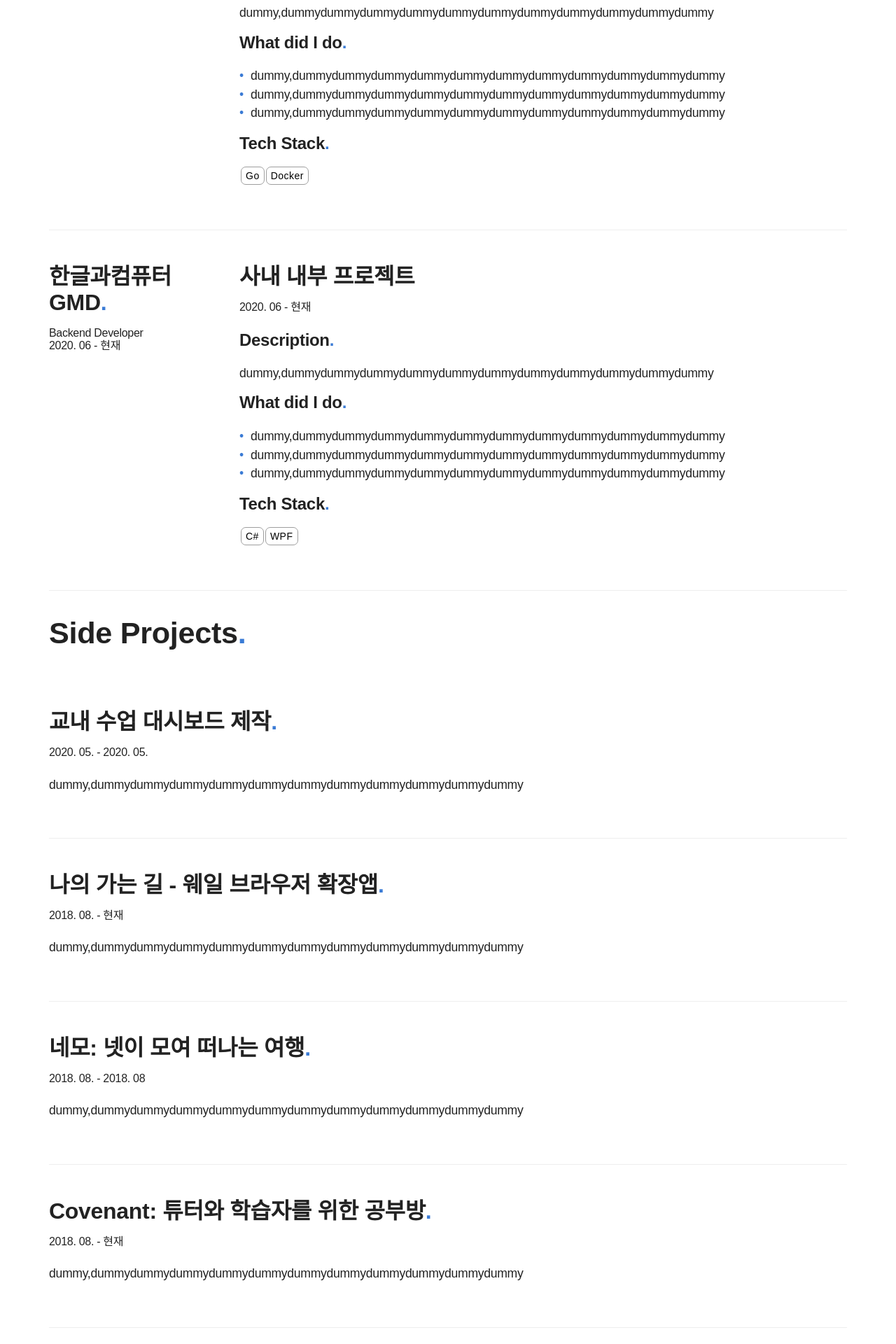
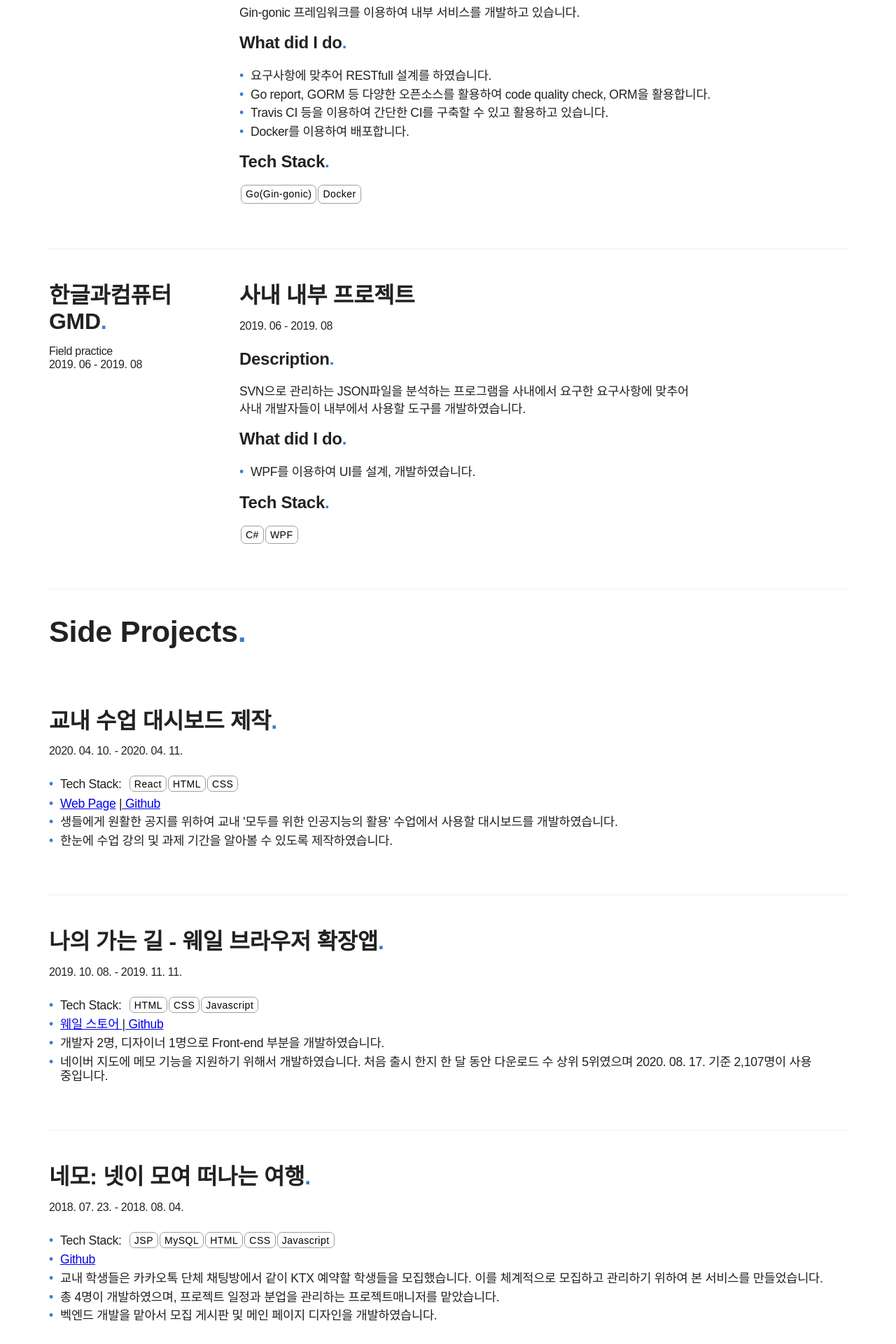
Before and after one commit to KoEonYack/resume, a React (Create React App) app: page / in a window 1280 px wide. Shown: the part 740-2660 px from the top of the page at 70% size. Built offline with nearby package versions, Linux system fonts and the light colour scheme; a web font is replaced by a local one.

Commit message:
Init deploy

```diff
--- a/public/index.html
+++ b/public/index.html
@@ -15,6 +15,14 @@
   <link rel="apple-touch-icon" href="%PUBLIC_URL%/logo192.png" />
   <link rel="manifest" href="%PUBLIC_URL%/manifest.json" />
   <title>이력서 - 고언약</title>
+  <script async src="https://www.googletagmanager.com/gtag/js?id=UA-163305315-2"></script>
+  <script>
+    window.dataLayer = window.dataLayer || [];
+    function gtag(){dataLayer.push(arguments);}
+    gtag('js', new Date());
+
+    gtag('config', 'UA-163305315-2');
+  </script>
 </head>
 <body>
   <noscript>You need to enable JavaScript to run this app.</noscript>
--- a/src/sections/projects.js
+++ b/src/sections/projects.js
@@ -7,24 +7,80 @@ function projects() {
 
             <div className="other">
                 <h3>교내 수업 대시보드 제작<span className="period-mark">.</span></h3>
-                <span className="time"><time dateTime="2020-05">2020. 05.</time> - 2020. 05.</span>
-                <p> dummy,dummydummydummydummydummydummydummydummydummydummydummy </p>
+                <span className="time"><time dateTime="2020-05">2020. 04. 10.</time> - 2020. 04. 11.</span>
+                <ul>
+                    <li>
+                        Tech Stack: &nbsp;
+                        <span className="inner-button">React</span>
+                        <span className="inner-button">HTML</span>
+                        <span className="inner-button">CSS</span>
+                    </li>
+                    <li>
+                        <a href="https://koeonyack.github.io/aiforall-dashboard/ "> Web Page</a> |
+                        <a href="https://github.com/KoEonYack/aiforall-dashboard"> Github </a>
+                    </li>
+                    <li> 생들에게 원활한 공지를 위하여 교내 '모두를 위한 인공지능의 활용' 수업에서 사용할 대시보드를 개발하였습니다. </li>
+                    <li> 한눈에 수업 강의 및 과제 기간을 알아볼 수 있도록 제작하였습니다.  </li>
+                </ul>
             </div>
             <div className="other">
                 <h3>나의 가는 길 - 웨일 브라우저 확장앱<span className="period-mark">.</span></h3>
-                <span className="time"><time dateTime="2018-08">2018. 08.</time> - 현재</span>
-                <p> dummy,dummydummydummydummydummydummydummydummydummydummydummy </p>
+                <span className="time"><time dateTime="2019-10">2019. 10. 08.</time> - 2019. 11. 11.</span>
+                <ul>
+                    <li>
+                        Tech Stack: &nbsp;
+                        <span className="inner-button">HTML</span>
+                        <span className="inner-button">CSS</span>
+                        <span className="inner-button">Javascript</span>
+                    </li>
+                    <li>
+                        <a href="https://store.whale.naver.com/detail/fokfogbddicgbklmjpmbjahojlojhklg "> 웨일 스토어 </a> |
+                        <a href="https://github.com/whale-lab/my-path"> Github </a>
+                    </li>
+                    <li> 개발자 2명, 디자이너 1명으로 Front-end 부분을 개발하였습니다. </li>
+                    <li> 네이버 지도에 메모 기능을 지원하기 위해서 개발하였습니다. 처음 출시 한지 한 달 동안 다운로드 수 상위 5위였으며 2020. 08. 17. 기준 2,107명이 사용 중입니다. </li>
+                </ul>
             </div>
 
             <div className="other">
                 <h3>네모: 넷이 모여 떠나는 여행<span className="period-mark">.</span></h3>
-                <span className="time"><time dateTime="2018-08">2018. 08.</time> - 2018. 08</span>
-                <p> dummy,dummydummydummydummydummydummydummydummydummydummydummy </p>
+                <span className="time"><time dateTime="2018-07">2018. 07. 23.</time> - 2018. 08. 04.</span>
+                <ul>
+                    <li>
+                        Tech Stack: &nbsp;
+                        <span className="inner-button">JSP</span>
+                        <span className="inner-button">MySQL</span>
+                        <span className="inner-button">HTML</span>
+                        <span className="inner-button">CSS</span>
+                        <span className="inner-button">Javascript</span>
+                    </li>
+                    <li>
+                        <a href="https://github.com/KoEonYack/Nemo-Project"> Github </a>
+                    </li>
+                    <li> 교내 학생들은 카카오톡 단체 채팅방에서 같이 KTX 예약할 학생들을 모집했습니다. 이를 체계적으로 모집하고 관리하기 위하여 본 서비스를 만들었습니다.  </li>
+                    <li> 총 4명이 개발하였으며, 프로젝트 일정과 분업을 관리하는 프로젝트매니저를 맡았습니다. </li>
+                    <li> 벡엔드 개발을 맡아서 모집 게시판 및 메인 페이지 디자인을 개발하였습니다. </li>
+                </ul>
             </div>
             <div className="other">
                 <h3>Covenant: 튜터와 학습자를 위한 공부방<span className="period-mark">.</span></h3>
-                <span className="time"><time dateTime="2018-08">2018. 08.</time> - 현재</span>
-                <p> dummy,dummydummydummydummydummydummydummydummydummydummydummy </p>
+                <span className="time"><time dateTime="2017-07">2017. 07. 20.</time> - 2017. 08. 14.</span>
+                <ul>
+                    <li>
+                        Tech Stack: &nbsp;
+                        <span className="inner-button">Django</span>
+                        <span className="inner-button">AWS EC2</span>
+                        <span className="inner-button">HTML</span>
+                        <span className="inner-button">CSS</span>
+                        <span className="inner-button">Javascript</span>
+                    </li>
+                    <li>
+                        <a href="https://github.com/KoEonYack/covenant"> Github </a>
+                    </li>
+                    <li> 프론트엔드 / 백엔드 기술환경 세팅 및 전체 기능을 구현하였습니다.  </li>
+                    <li> 본교 튜터는 학생들에게 일일이 메일로 혹은 단체 대화방을 통해서 질문을 받고 답변하였습니다. 질문에 대한 공유 및 체계적인 관리를 위해 개발하였습니다. </li>
+                    <li> 유사한 교내 서비스인 LMS가 출범하기 전까지 4달간 본 서비스를 활용하였습니다. </li>
+                </ul>
             </div>
         </section>
     )
--- a/src/sections/teaching.js
+++ b/src/sections/teaching.js
@@ -7,7 +7,6 @@ function teaching() {
             <div className="other">
                 <h3>블로그 운영<span className="period-mark">.</span></h3>
                 <span className="time"><time dateTime="2017-06">2017. 06.</time> - 현재</span>
-
                 <p>
                     <a href="http://covenant.tistory.com/">covenant</a>
                         개인 블로그를 운영하고 있습니다. '서버', '알고리즘', '네트워크' 등등
@@ -15,7 +14,6 @@ function teaching() {
                         누적방문 178,000명(20. 08. 16 기준)을 기록하고 있습니다.
                 </p>
             </div>
-
 
             <div className="other">
                 <h3>교내 Tutor, TA<span className="period-mark">.</span></h3>
--- a/src/sections/works.js
+++ b/src/sections/works.js
@@ -7,7 +7,7 @@ function works() {
             <div className="row">
                 <div className="row-left">
                     <h3>올림플래닛<span className="period-mark">.</span></h3>
-                    <span className="role">Backend Developer</span>
+                    <span className="role">Backend Developer(Intern)</span>
                     <span>
                         <time dateTime="2020-06">2020. 06</time> - 현재
                     </span>
@@ -18,17 +18,19 @@ function works() {
                         <time dateTime="2020-06">2020. 06</time> - 현재
                     </span>
                     <h5>Description<span className="period-mark">.</span></h5>
-                    <p> dummy,dummydummydummydummydummydummydummydummydummydummydummy </p>
+                    <p> Gin-gonic 프레임워크를 이용하여 내부 서비스를 개발하고 있습니다.</p>
 
                     <h5>What did I do<span className="period-mark">.</span></h5>
                     <ul>
-                        <li>dummy,dummydummydummydummydummydummydummydummydummydummydummy</li>
-                        <li>dummy,dummydummydummydummydummydummydummydummydummydummydummy</li>
-                        <li>dummy,dummydummydummydummydummydummydummydummydummydummydummy</li>
+                        <li> 요구사항에 맞추어 RESTfull 설계를 하였습니다. </li>
+                        <li> Go report, GORM 등 다양한 오픈소스를 활용하여 code quality check, ORM을 활용합니다. </li>
+                        <li> Travis CI 등을 이용하여 간단한 CI를 구축할 수 있고 활용하고 있습니다. </li>
+                        <li> Docker를 이용하여 배포합니다. </li>
                     </ul>
+
                     <h5>Tech Stack<span className="period-mark">.</span></h5>
                     <p>
-                        <span className="inner-button">Go</span>
+                        <span className="inner-button">Go(Gin-gonic)</span>
                         <span className="inner-button">Docker</span>
                     </p>
                 </div>
@@ -36,25 +38,24 @@ function works() {
             <div className="row">
                 <div className="row-left">
                     <h3>한글과컴퓨터 GMD<span className="period-mark">.</span></h3>
-                    <span className="role">Backend Developer</span>
+                    <span className="role">Field practice</span>
                     <span>
-                        <time dateTime="2020-06">2020. 06</time> - 현재
+                        <time dateTime="2020-06">2019. 06</time> - 2019. 08
                     </span>
                 </div>
                 <div className="row-right">
                     <h4>사내 내부 프로젝트</h4>
                     <span className="time">
-                        <time dateTime="2020-06">2020. 06</time> - 현재
+                        <time dateTime="2020-06">2019. 06</time> - 2019. 08
                     </span>
                     <h5>Description<span className="period-mark">.</span></h5>
-                    <p>dummy,dummydummydummydummydummydummydummydummydummydummydummy </p>
+                    <p>SVN으로 관리하는 JSON파일을 분석하는 프로그램을 사내에서 요구한 요구사항에 맞추어 <br /> 사내 개발자들이 내부에서 사용할 도구를 개발하였습니다.</p>
 
                     <h5>What did I do<span className="period-mark">.</span></h5>
                     <ul>
-                        <li>dummy,dummydummydummydummydummydummydummydummydummydummydummy</li>
-                        <li>dummy,dummydummydummydummydummydummydummydummydummydummydummy</li>
-                        <li>dummy,dummydummydummydummydummydummydummydummydummydummydummy</li>
+                        <li>WPF를 이용하여 UI를 설계, 개발하였습니다. </li>
                     </ul>
+
                     <h5>Tech Stack<span className="period-mark">.</span></h5>
                     <p>
                         <span className="inner-button">C#</span>
```
Also changed, not shown: 1 other file (tests, documents, lock files or other folders).
